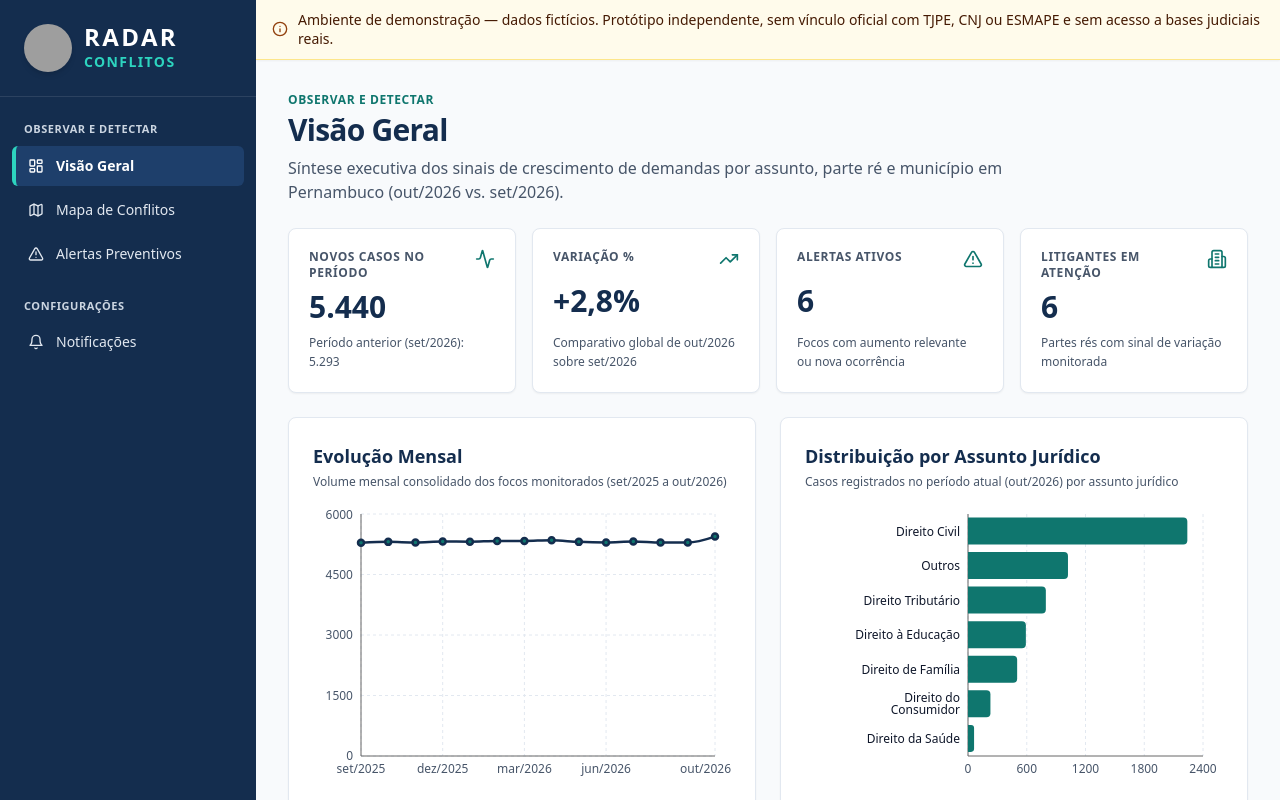
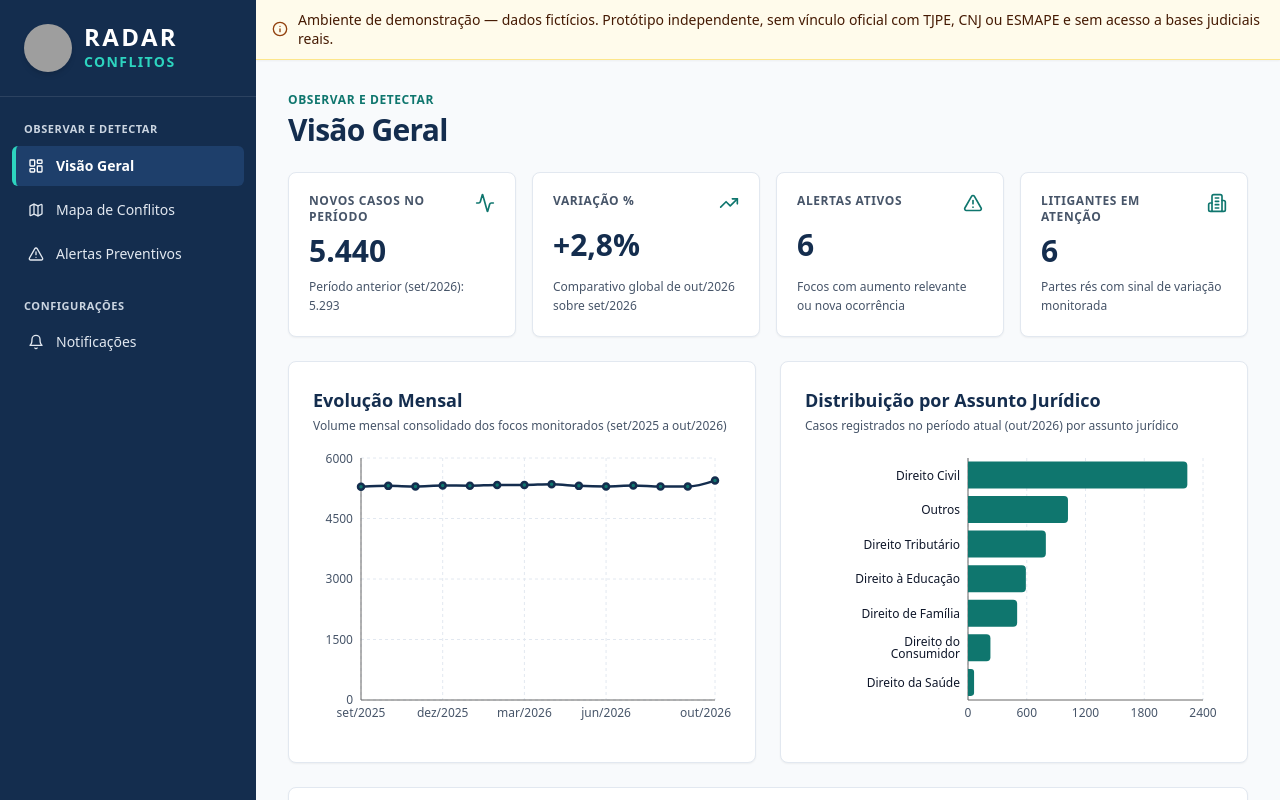
Before and after one commit to johnnerickk474-dev/Criejam, a React (Vite) app: page / in a window 1280 px wide. Shown: the top 800 px of the page. Built offline with nearby package versions, Linux system fonts and the light colour scheme; grey boxes are pictures that could not be loaded.

Commit message:
fix: remove subtitulo da pagina de Visao Geral

```diff
--- a/src/components/PageHeader.tsx
+++ b/src/components/PageHeader.tsx
@@ -1,7 +1,7 @@
 export interface PageHeaderProps {
   rotulo: string;
   titulo: string;
-  subtitulo: string;
+  subtitulo?: string;
 }
 
 export function PageHeader({ rotulo, titulo, subtitulo }: PageHeaderProps) {
@@ -16,9 +16,11 @@ export function PageHeader({ rotulo, titulo, subtitulo }: PageHeaderProps) {
       >
         {titulo}
       </h1>
-      <p className="text-sm sm:text-base text-text-secondary mt-2 max-w-3xl">
-        {subtitulo}
-      </p>
+      {subtitulo && (
+        <p className="text-sm sm:text-base text-text-secondary mt-2 max-w-3xl">
+          {subtitulo}
+        </p>
+      )}
     </div>
   );
 }
--- a/src/pages/VisaoGeral.tsx
+++ b/src/pages/VisaoGeral.tsx
@@ -71,7 +71,6 @@ export function VisaoGeral() {
       <PageHeader
         rotulo="OBSERVAR E DETECTAR"
         titulo="Visão Geral"
-        subtitulo="Síntese executiva dos sinais de crescimento de demandas por assunto, parte ré e município em Pernambuco (out/2026 vs. set/2026)."
       />
 
       {carregando || !dashboard ? (
```
